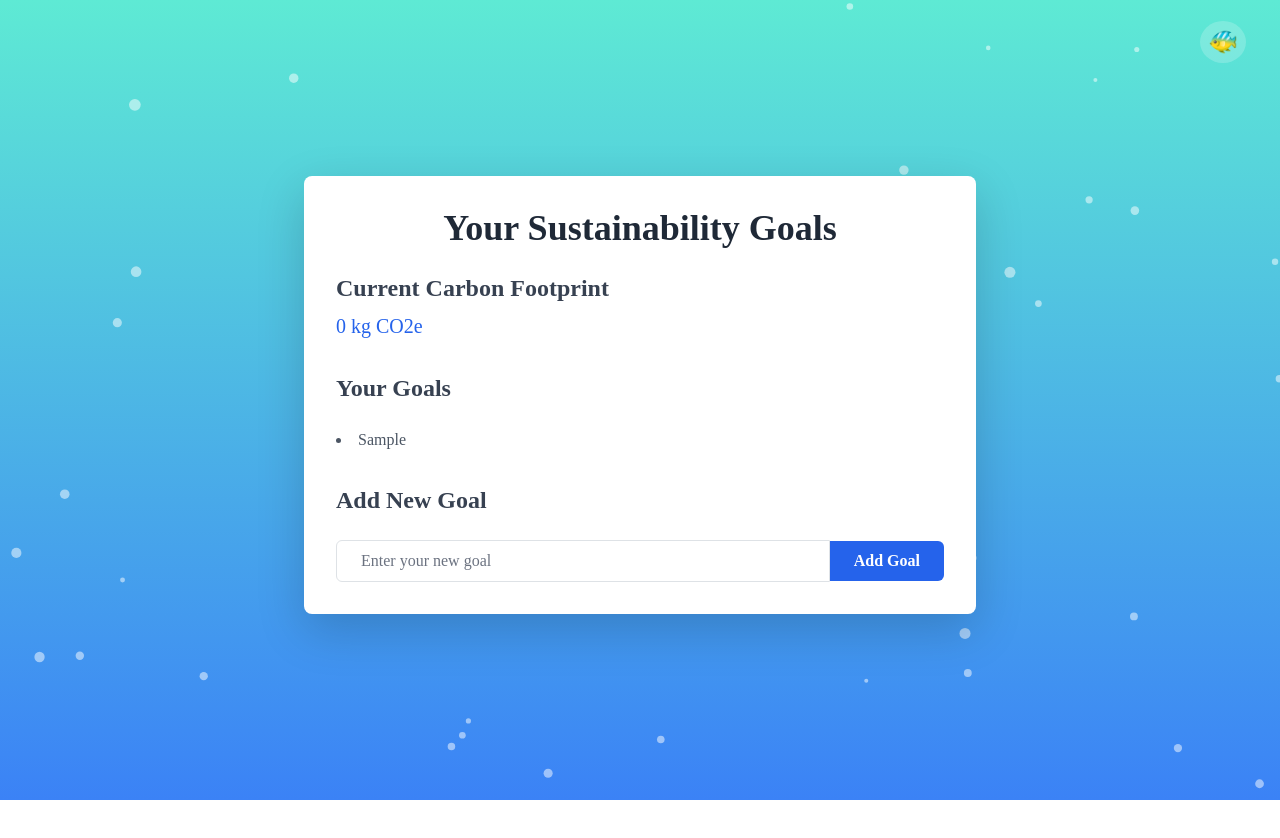
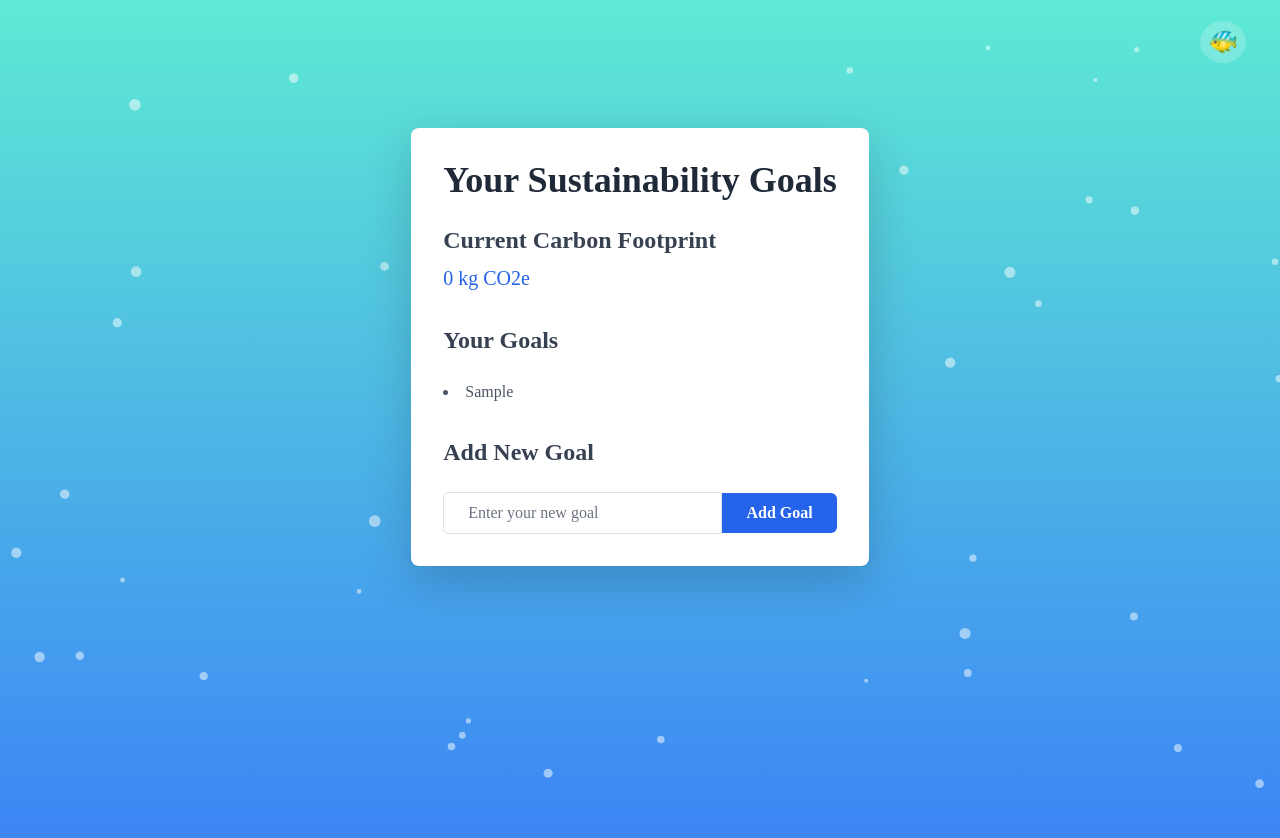
Before and after one commit to Lixiviate/P3-Zero-Path, a React (Vite) app in the folder client/: page /goals in a window 1280 px wide. Both pictures are taken after typing "Sample" into the empty fields and a click on the button "Add Goal". Shown: the top 838 px of the page. Before the commit the page ends 800 px from the top, so only its background shows below. Built offline with nearby package versions, Linux system fonts and the light colour scheme; no server answers.

Commit message:
Fix: Canvas Ripples to only display on main "/" page

```diff
--- a/client/src/App.jsx
+++ b/client/src/App.jsx
@@ -25,25 +25,16 @@ function App() {
   };
 
   return (
-    <div className="relative min-h-screen">
-      {/* Background gradient */}
-      <div className="fixed inset-0 bg-gradient-to-b from-teal-300 to-blue-500" style={{ zIndex: 0 }}></div>
-
-      {/* Canvas for bubbles */}
-      <Canvas />
-
-
-      <div className="relative z-10 min-h-screen">
-        <Navbar onAuthToggle={toggleAuth} />
-        <div className="pt-20">
-          {showAuth && (
-            <div className="fixed inset-0 flex items-center justify-center z-40 bg-black bg-opacity-50">
-              <AuthForm onCancel={handleAuthCancel} />
-            </div>
-          )}
-          <Outlet context={{ showAuth, toggleAuth }} />
+    <div className="App">
+      <Canvas enableRipples={location.pathname === "/"} />{" "}
+      {/* Enable ripples only on the main page */}
+      <Navbar onAuthToggle={toggleAuth} />
+      {showAuth && (
+        <div className="fixed inset-0 flex items-center justify-center z-50 bg-black bg-opacity-50">
+          <AuthForm onCancel={handleAuthCancel} />
         </div>
-      </div>
+      )}
+      <Outlet context={{ showAuth, toggleAuth }} />
     </div>
   );
 }
--- a/client/src/components/Canvas/Canvas.jsx
+++ b/client/src/components/Canvas/Canvas.jsx
@@ -1,7 +1,7 @@
 import useCanvas from "../../hooks/useCanvas";
 
-const Canvas = () => {
-  const canvasRef = useCanvas(); // Custom hook managing canvas animations
+const Canvas = ({ enableRipples = true }) => {
+  const canvasRef = useCanvas(enableRipples);
 
   return (
     <canvas
--- a/client/src/hooks/useCanvas.jsx
+++ b/client/src/hooks/useCanvas.jsx
@@ -1,10 +1,10 @@
 import { useEffect, useRef, useCallback } from "react";
 import { animate, createRipple } from "../utils/animations";
 
-const useCanvas = () => {
+const useCanvas = (enableRipples = false) => {
   const canvasRef = useRef(null);
-  const ripplesRef = useRef([]); // Keep track of ripple effects
-  const bubblesRef = useRef([]); // Keep track of bubble animations
+  const ripplesRef = useRef([]);
+  const bubblesRef = useRef([]);
 
   const handleClick = useCallback((event) => {
     const rect = canvasRef.current.getBoundingClientRect();
@@ -24,20 +24,26 @@ const useCanvas = () => {
 
     const animateWrapper = () => {
       animationId = requestAnimationFrame(animateWrapper);
-      animate(canvasRef, ripplesRef, bubblesRef); // Handle both ripple and bubble animations
+      animate(canvasRef, ripplesRef, bubblesRef);
     };
 
     resizeCanvas();
     window.addEventListener("resize", resizeCanvas);
-    canvas.addEventListener("click", handleClick);
+
+    if (enableRipples) {
+      canvas.addEventListener("click", handleClick);
+    }
+
     animateWrapper();
 
     return () => {
       cancelAnimationFrame(animationId);
       window.removeEventListener("resize", resizeCanvas);
-      canvas.removeEventListener("click", handleClick);
+      if (enableRipples) {
+        canvas.removeEventListener("click", handleClick);
+      }
     };
-  }, [handleClick]);
+  }, [handleClick, enableRipples]);
 
   return canvasRef;
 };
--- a/client/src/pages/Goals.jsx
+++ b/client/src/pages/Goals.jsx
@@ -1,14 +1,13 @@
-import React, { useState, useEffect } from 'react';
-import { useQuery, useMutation } from '@apollo/client';
-import { GET_ME } from '../utils/queries';
-import { UPDATE_USER } from '../utils/mutations';
-import Auth from '../utils/auth';
+import { useState, useEffect } from "react";
+import { useQuery, useMutation } from "@apollo/client";
+import { GET_ME } from "../utils/queries";
+import { UPDATE_USER } from "../utils/mutations";
 
 const Goals = () => {
   const { loading, data } = useQuery(GET_ME);
   const [updateUser] = useMutation(UPDATE_USER);
   const [goals, setGoals] = useState([]);
-  const [newGoal, setNewGoal] = useState('');
+  const [newGoal, setNewGoal] = useState("");
   const [carbonData, setCarbonData] = useState(null);
 
   useEffect(() => {
@@ -24,46 +23,60 @@ const Goals = () => {
 
     const updatedGoals = [...goals, newGoal];
     setGoals(updatedGoals);
-    setNewGoal('');
+    setNewGoal("");
 
     try {
       await updateUser({
-        variables: { goals: updatedGoals }
+        variables: { goals: updatedGoals },
       });
     } catch (err) {
-      console.error('Error updating goals:', err);
+      console.error("Error updating goals:", err);
     }
   };
 
   if (loading) return <div>Loading...</div>;
 
   return (
-    <div className="container mx-auto px-4 py-8 mt-16">
+    <div className="bg-gradient-to-b from-teal-300 to-blue-500 min-h-screen flex items-center justify-center p-8">
+      <div className="relative min-h-screen">
+        <div className="container mx-auto px-4 py-8 mt-16 relative z-10">
           <div className="bg-white rounded-lg shadow-lg p-8 max-w-2xl mx-auto">
-        <h1 className="text-4xl font-bold text-gray-800 mb-6 text-center">Your Sustainability Goals</h1>
+            <h1 className="text-4xl font-bold text-gray-800 mb-6 text-center">
+              Your Sustainability Goals
+            </h1>
 
             <div className="mb-8">
-          <h2 className="text-2xl font-semibold text-gray-700 mb-2">Current Carbon Footprint</h2>
+              <h2 className="text-2xl font-semibold text-gray-700 mb-2">
+                Current Carbon Footprint
+              </h2>
               <p className="text-xl text-blue-600 font-medium">
-            {carbonData ? `${carbonData.carbon_kg} kg CO2e` : '0 kg CO2e'}
+                {carbonData ? `${carbonData.carbon_kg} kg CO2e` : "0 kg CO2e"}
               </p>
             </div>
 
             <div className="mb-8">
-          <h2 className="text-2xl font-semibold text-gray-700 mb-4">Your Goals</h2>
+              <h2 className="text-2xl font-semibold text-gray-700 mb-4">
+                Your Goals
+              </h2>
               {goals.length > 0 ? (
                 <ul className="list-disc list-inside space-y-2">
                   {goals.map((goal, index) => (
-                <li key={index} className="text-gray-600">{goal}</li>
+                    <li key={index} className="text-gray-600">
+                      {goal}
+                    </li>
                   ))}
                 </ul>
               ) : (
-            <p className="text-gray-500 italic">No goals set yet. Add your first goal below!</p>
+                <p className="text-gray-500 italic">
+                  No goals set yet. Add your first goal below!
+                </p>
               )}
             </div>
 
             <div>
-          <h2 className="text-2xl font-semibold text-gray-700 mb-4">Add New Goal</h2>
+              <h2 className="text-2xl font-semibold text-gray-700 mb-4">
+                Add New Goal
+              </h2>
               <form onSubmit={handleAddGoal} className="flex items-center">
                 <input
                   type="text"
@@ -82,6 +95,8 @@ const Goals = () => {
             </div>
           </div>
         </div>
+      </div>
+    </div>
   );
 };
 
```
Lines whose indentation alone changed are shown as unchanged.
